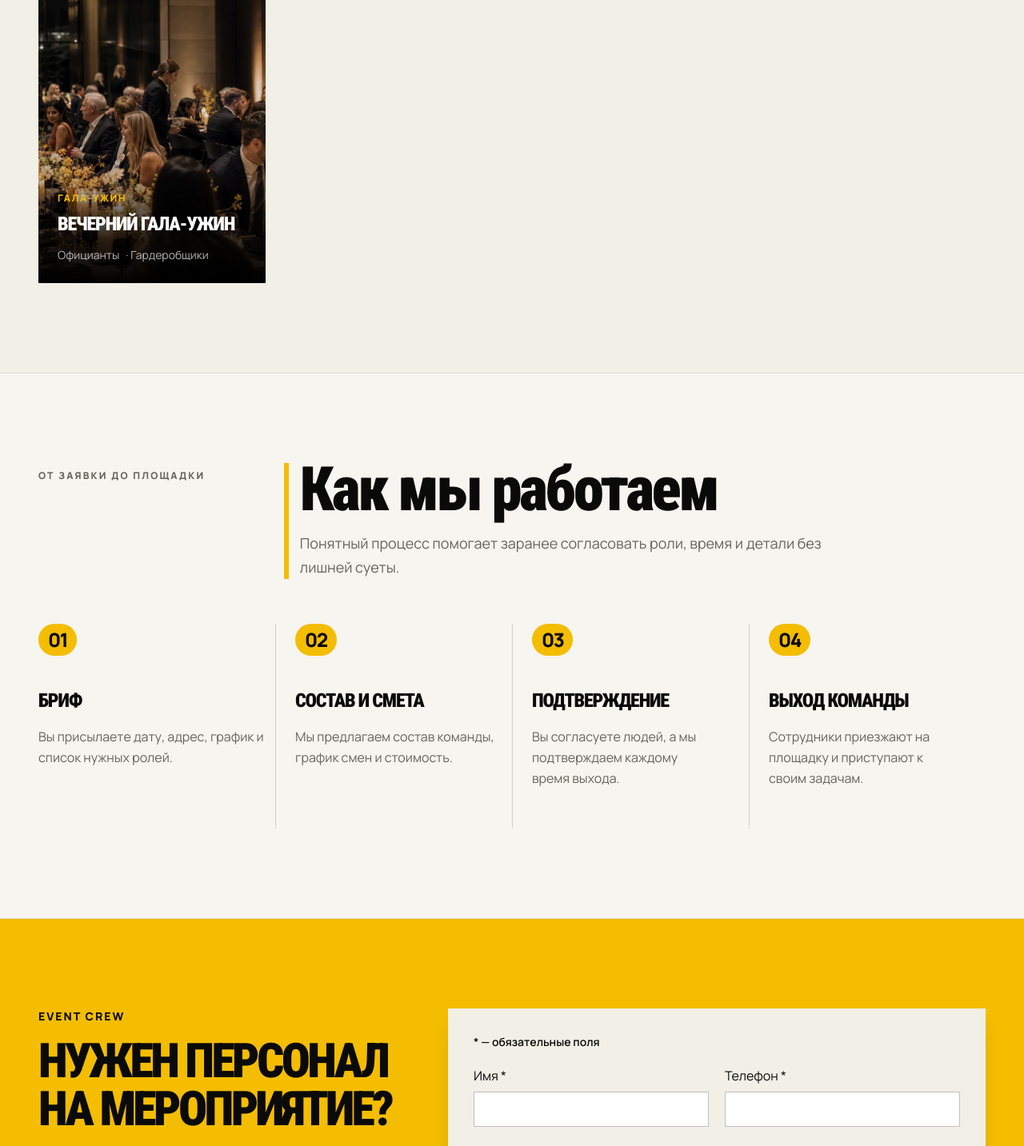
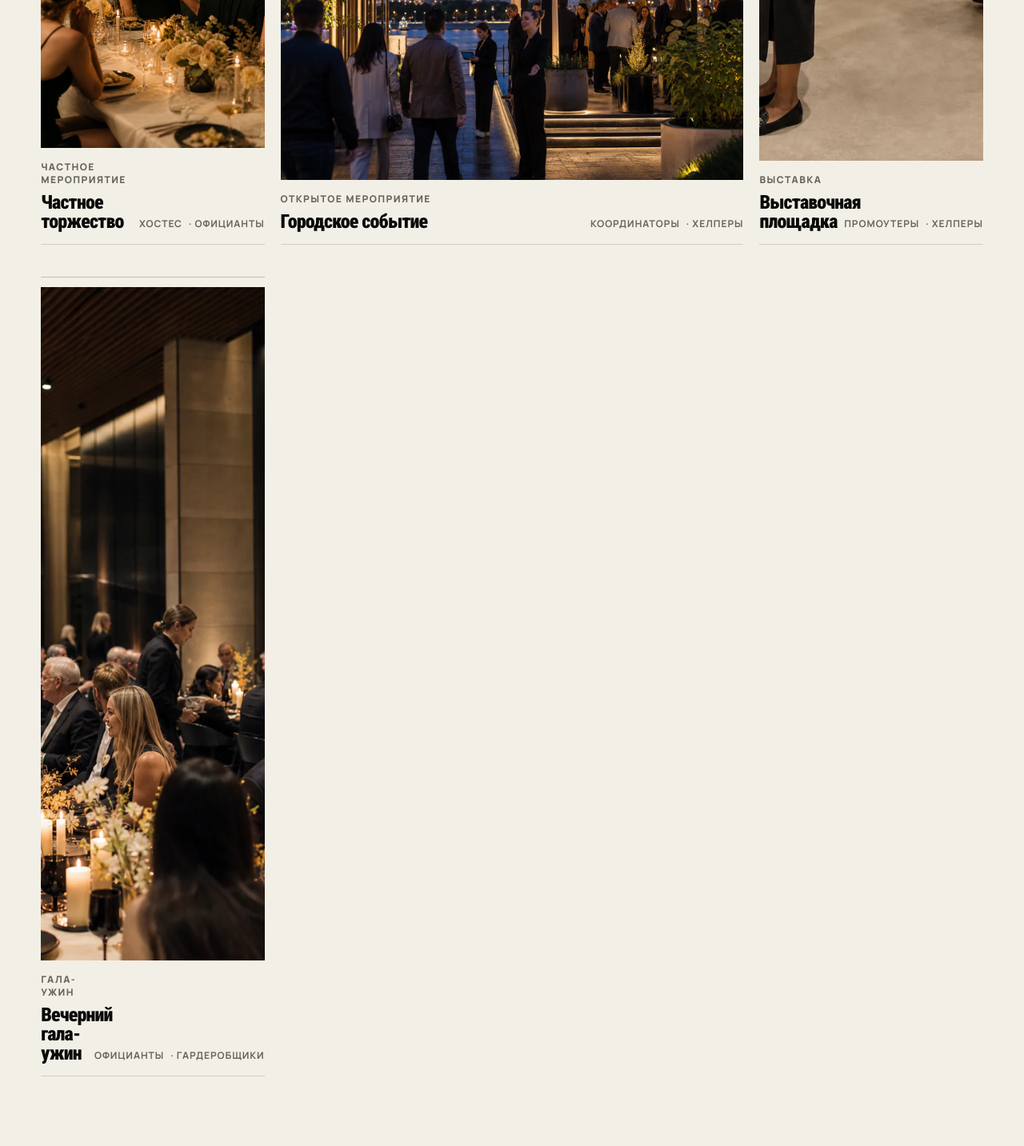
Before and after one commit to emolit/event-crew, a Next.js app: page / in a window 1280 px wide. Shown: the part 5577-7010 px from the top of the page at 80% size. Built offline with nearby package versions, Linux system fonts and the light colour scheme; no server answers.

Commit message:
feat: finish EVENT CREW production flow

```diff
--- a/components/ContactForm.tsx
+++ b/components/ContactForm.tsx
@@ -120,19 +120,18 @@ export default function ContactForm() {
   }
 
   return (
-    <section aria-labelledby="contact-heading" className="scroll-mt-24 bg-[color:var(--accent)] text-[color:var(--foreground)]" id="contact">
-      <div className="mx-auto grid max-w-7xl gap-10 px-5 py-20 sm:px-8 sm:py-28 lg:grid-cols-[minmax(0,0.8fr)_minmax(0,1.2fr)] lg:items-start lg:gap-16 lg:px-12">
-        <div>
-          <p className="text-sm font-black uppercase tracking-[0.14em]">EVENT CREW</p>
-          <h2 className="mt-4 max-w-xl text-4xl font-black uppercase tracking-[-0.06em] sm:text-5xl lg:text-6xl" id="contact-heading">
-            Нужен персонал на мероприятие?
+    <section aria-labelledby="contact-heading" className="scroll-mt-24 bg-[color:var(--foreground)] text-[color:var(--background)] [--muted:var(--muted-on-dark)]" id="contact">
+      <div className="mx-auto grid max-w-[var(--content-width)] gap-12 px-[var(--page-gutter)] py-24 sm:py-32 lg:grid-cols-[minmax(0,0.85fr)_minmax(0,1.15fr)] lg:items-start lg:gap-20">
+        <div className="crew-line pl-6">
+          <p className="text-xs font-extrabold uppercase tracking-[0.18em] text-[color:var(--accent)]">Заявка / Москва</p>
+          <h2 className="mt-5 max-w-xl text-5xl font-black leading-[0.88] tracking-[-0.045em] sm:text-6xl lg:text-7xl" id="contact-heading">
+            Расскажите о событии
           </h2>
-          <p className="mt-6 max-w-lg text-lg leading-relaxed">
-            Расскажите о событии — подберём команду под задачи, формат и тайминг вашего мероприятия в Москве.
-          </p>
+          <p className="mt-7 max-w-lg text-lg leading-relaxed text-[color:var(--muted)]">Напишите дату, адрес, часы работы и нужные роли. Если состав пока неясен, опишите задачи на площадке.</p>
+          <p className="mt-10 border-t border-white/20 pt-5 text-sm font-extrabold uppercase tracking-[0.1em] text-[color:var(--accent)]">Вы получите состав, график и стоимость</p>
         </div>
 
-        <form className="bg-[color:var(--background)] p-5 shadow-xl shadow-black/10 sm:p-8" noValidate onSubmit={handleSubmit} ref={formRef}>
+        <form className="bg-[color:var(--background)] p-5 text-[color:var(--foreground)] sm:p-8" noValidate onSubmit={handleSubmit} ref={formRef}>
           <p className="mb-5 text-sm font-semibold">* — обязательные поля</p>
           {validationSummary ? (
             <p aria-live="assertive" className="mb-5 border-l-4 border-red-700 pl-3 font-bold text-red-800" role="alert">
@@ -181,7 +180,7 @@ export default function ContactForm() {
             <input autoComplete="off" className="sr-only" id="website" name="website" onChange={(event) => updateField("website", event.target.value)} tabIndex={-1} type="text" value={values.website} />
           </div>
 
-          <button className="mt-7 inline-flex min-h-11 w-full items-center justify-center bg-[color:var(--foreground)] px-6 text-sm font-black uppercase tracking-[0.08em] text-[color:var(--background)] transition-transform hover:-translate-y-0.5 focus-visible:outline-3 focus-visible:outline-offset-4 focus-visible:outline-[color:var(--foreground)] disabled:cursor-not-allowed disabled:opacity-70" disabled={status === "submitting"} type="submit">
+          <button className="mt-7 inline-flex min-h-12 w-full items-center justify-center bg-[color:var(--accent)] px-6 text-sm font-black uppercase tracking-[0.08em] text-[color:var(--foreground)] transition-transform duration-150 hover:-translate-y-0.5 active:scale-[0.97] disabled:cursor-not-allowed disabled:opacity-70" disabled={status === "submitting"} type="submit">
             {status === "submitting" ? "Отправляем…" : "Отправить заявку"}
           </button>
           {status === "success" ? <p aria-live="polite" className="mt-4 font-bold text-green-800" role="status">{successCopy}</p> : null}
@@ -192,7 +191,7 @@ export default function ContactForm() {
   );
 }
 
-const inputClassName = "mt-2 min-h-11 w-full border border-black/25 bg-white px-3 py-2 text-base outline-none transition focus:border-black focus:ring-2 focus:ring-[color:var(--accent)] aria-[invalid=true]:border-red-700";
+const inputClassName = "mt-2 min-h-12 w-full border border-[color:var(--line)] bg-[color:var(--background)] px-3 py-2 text-base outline-none transition-colors focus:border-black focus:ring-2 focus:ring-[color:var(--accent)] aria-[invalid=true]:border-[color:var(--danger)]";
 
 function FieldError({ children, error, id }: { children: React.ReactNode; error?: string; id: string }) {
   return (
--- a/components/Footer.tsx
+++ b/components/Footer.tsx
@@ -4,7 +4,7 @@ import { siteConfig } from "@/data/site";
 export default function Footer() {
   return (
     <footer className="scroll-mt-24 border-t border-black/10 bg-[color:var(--foreground)] text-[color:var(--background)]" id="contacts">
-      <div className="mx-auto grid max-w-7xl gap-10 px-5 py-12 sm:px-8 lg:grid-cols-[minmax(0,0.9fr)_minmax(0,0.8fr)_minmax(0,1.5fr)] lg:px-12">
+      <div className="mx-auto grid max-w-[var(--content-width)] gap-10 px-[var(--page-gutter)] py-12 lg:grid-cols-[minmax(0,0.8fr)_minmax(0,0.7fr)_minmax(0,1.5fr)]">
         <div className="flex items-start gap-4">
           <Image alt="Логотип EVENT CREW" height={72} src={siteConfig.logo} width={72} />
           <div>
--- a/components/Process.tsx
+++ b/components/Process.tsx
@@ -5,19 +5,19 @@ import { processSteps } from "@/data/process";
 export default function Process() {
   return (
     <section aria-labelledby="process-heading" className="border-y border-black/10 bg-white/35" id="process">
-      <div className="mx-auto max-w-7xl px-5 py-20 sm:px-8 sm:py-28 lg:px-12">
+      <div className="mx-auto max-w-[var(--content-width)] px-[var(--page-gutter)] py-24 sm:py-32">
         <Reveal>
           <div id="process-heading">
-            <SectionHeading eyebrow="От заявки до площадки" title="Как мы работаем" description="Понятный процесс помогает заранее согласовать роли, время и детали без лишней суеты." />
+            <SectionHeading eyebrow="Тайминг заказа" title="От брифа до выхода" description="На каждом этапе вы понимаете, какой результат получите и что нужно согласовать." />
           </div>
         </Reveal>
-        <ol className="mt-10 grid gap-5 lg:mt-14 lg:grid-cols-4 lg:gap-0">
+        <ol className="relative mt-12 grid gap-0 border-l-2 border-[color:var(--accent)] pl-6 lg:mt-16 lg:grid-cols-4 lg:border-l-0 lg:border-t-2 lg:pl-0">
           {processSteps.map((step, index) => (
-            <li className="relative lg:border-l lg:border-black/15 lg:pl-6 first:lg:border-l-0 first:lg:pl-0" key={step.number}>
+            <li className="relative border-b border-black/15 py-7 last:border-b-0 lg:border-b-0 lg:border-r lg:px-6 lg:py-8 first:lg:pl-0 last:lg:border-r-0 last:lg:pr-0" key={step.number}>
               <Reveal delay={Math.min(index * 0.08, 0.24)}>
-                <article aria-label={`${step.number} ${step.title}`} className="min-h-44 border border-black/10 bg-[color:var(--background)] p-6 lg:min-h-64 lg:border-0 lg:bg-transparent lg:p-0">
-                  <span className="inline-flex min-w-12 items-center justify-center rounded-full bg-[color:var(--accent)] px-3 py-1 text-2xl font-black tracking-[-0.06em] text-[color:var(--foreground)]">{step.number}</span>
-                  <h3 className="mt-10 text-2xl font-black uppercase tracking-[-0.05em]">{step.title}</h3>
+                <article aria-label={`${step.number} ${step.title}`} className="min-h-40">
+                  <span className="text-sm font-black tabular-nums tracking-[0.12em] text-[color:var(--muted)]" data-timeline-marker>{step.number}</span>
+                  <h3 className="mt-8 text-2xl font-black leading-none tracking-[-0.035em]">{step.title}</h3>
                   <p className="mt-4 leading-relaxed text-[color:var(--muted)]">{step.description}</p>
                 </article>
               </Reveal>
--- a/components/Projects.tsx
+++ b/components/Projects.tsx
@@ -17,21 +17,25 @@ const imageSizes: Record<ProjectSize, string> = {
 
 export default function Projects() {
   return (
-    <section aria-labelledby="projects-heading" className="mx-auto max-w-7xl px-5 py-20 sm:px-8 sm:py-28 lg:px-12" id="projects">
+    <section aria-labelledby="projects-heading" className="mx-auto max-w-[var(--content-width)] px-[var(--page-gutter)] py-24 sm:py-32" id="projects">
       <Reveal>
         <div id="projects-heading">
-          <SectionHeading eyebrow="На площадке" title="Проекты" description="Каждый состав команды зависит от сценария, пространства и того, как гости двигаются по событию." />
+          <SectionHeading eyebrow="Полевые записи" title="Команды на площадке" description="Размер и роли меняются вместе со сценарием. В каждом проекте показываем, кто отвечал за работу с гостями." />
         </div>
       </Reveal>
-      <div className="mt-10 grid auto-rows-[17rem] gap-4 sm:grid-cols-2 lg:mt-14 lg:grid-cols-4 lg:auto-rows-[16rem]">
+      <div className="mt-12 grid auto-rows-[28rem] gap-x-5 gap-y-10 sm:grid-cols-2 lg:mt-16 lg:grid-cols-4 lg:auto-rows-[30rem]">
         {projects.map((project, index) => (
           <Reveal className={sizeClasses[project.size]} delay={Math.min(index * 0.05, 0.25)} key={project.id}>
-            <article aria-label={project.title} className="group relative h-full overflow-hidden bg-black text-white">
-              <Image alt={project.alt} className="h-full w-full object-cover opacity-85 transition-transform duration-500 group-hover:scale-[1.04]" height={900} sizes={imageSizes[project.size]} src={project.image} width={1200} />
-              <div className="absolute inset-x-0 bottom-0 bg-gradient-to-t from-black via-black/70 to-transparent p-5 pt-20 sm:p-6">
-                <p className="text-xs font-black uppercase tracking-[0.12em] text-[color:var(--accent)]">{project.type}</p>
-                <h3 className="mt-2 text-2xl font-black uppercase tracking-[-0.05em]">{project.title}</h3>
-                <p className="mt-3 flex flex-wrap gap-x-2 text-sm leading-relaxed text-white/70">
+            <article aria-label={project.title} className="group grid h-full grid-rows-[minmax(0,1fr)_auto] border-t border-black/20 pt-3">
+              <div className="min-h-0 overflow-hidden bg-black">
+                <Image alt={project.alt} className="h-full w-full object-cover transition-transform duration-200 group-hover:scale-[1.015]" height={900} sizes={imageSizes[project.size]} src={project.image} width={1200} />
+              </div>
+              <div className="grid gap-2 border-b border-black/15 py-4 sm:grid-cols-[minmax(0,1fr)_auto] sm:items-end" data-testid="project-caption">
+                <div>
+                  <p className="text-xs font-extrabold uppercase tracking-[0.12em] text-[color:var(--muted)]">{project.type}</p>
+                  <h3 className="mt-2 text-2xl font-black leading-none tracking-[-0.035em]">{project.title}</h3>
+                </div>
+                <p className="flex flex-wrap gap-x-2 text-xs font-bold uppercase leading-relaxed tracking-[0.08em] text-[color:var(--muted)]">
                   {project.roles.map((role, roleIndex) => (
                     <span key={role}>
                       {roleIndex > 0 && <span aria-hidden="true"> · </span>}
```
Also changed, not shown: 2 other files (tests, documents, lock files or other folders).
